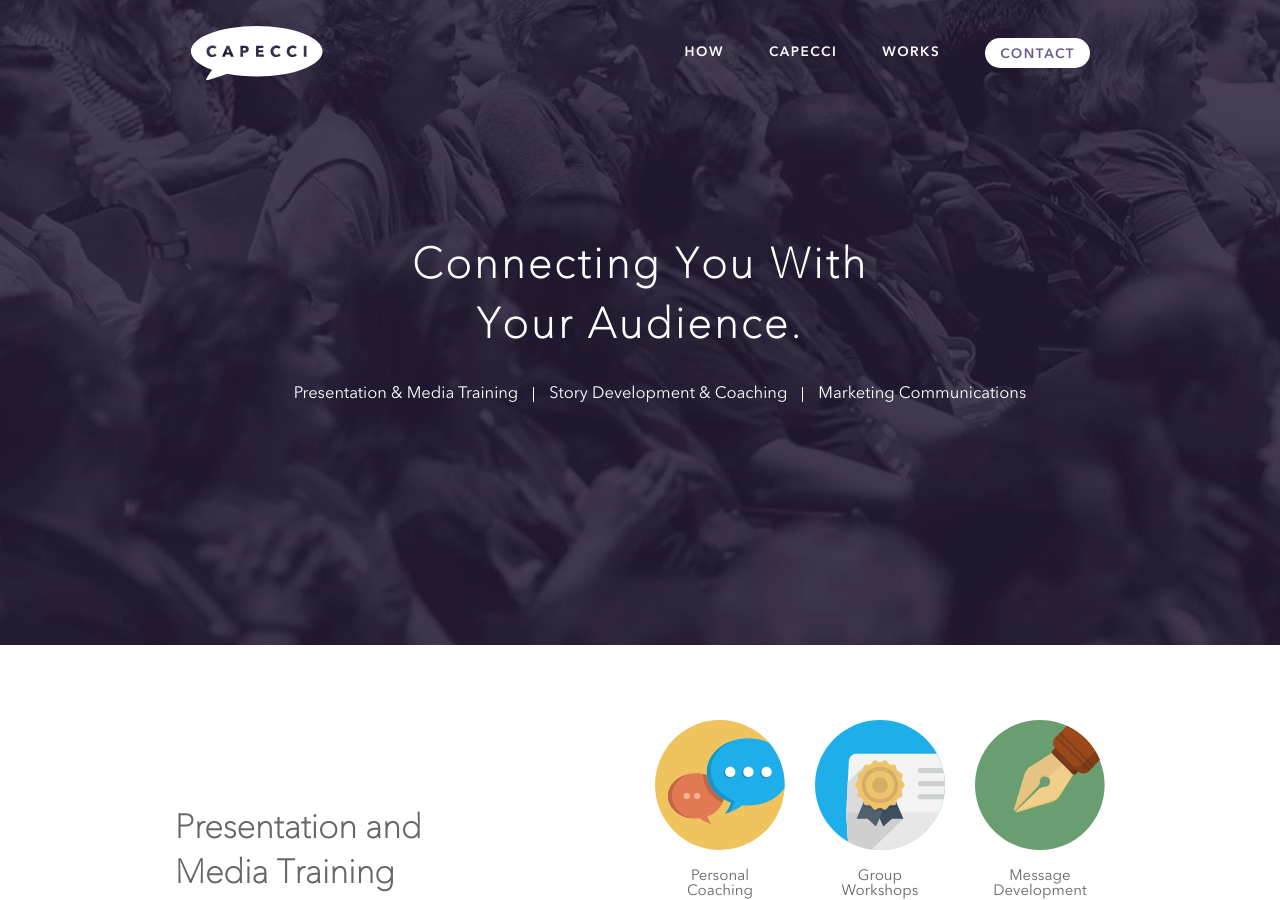
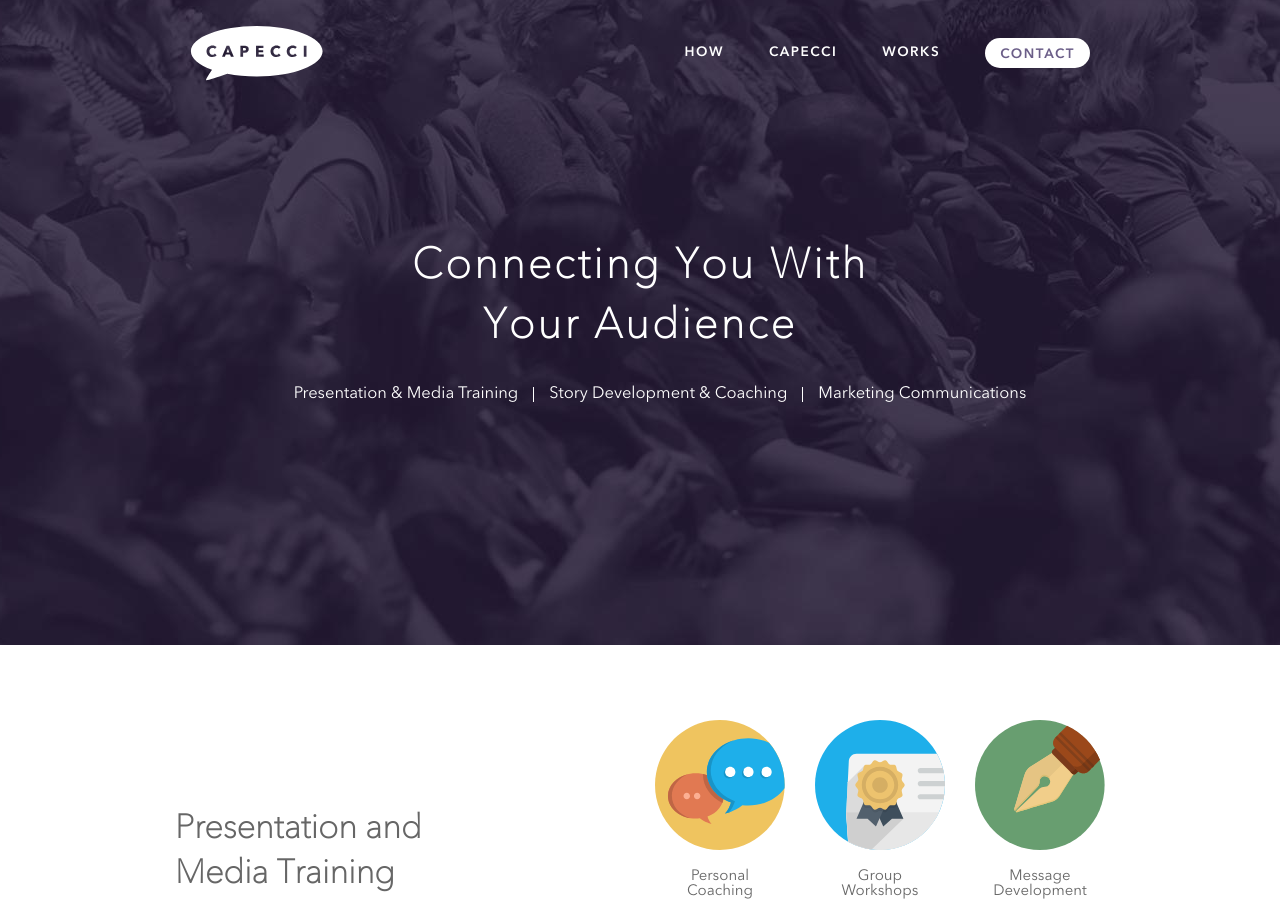
Before and after one commit to tbenbow/capecci, a Jekyll site: the page built from index.html, in a window 1280 px wide and 900 px high. Built offline with Jekyll 4.4.1, drawn with Linux system fonts in a browser that asks for light colours.

Commit message:
Updated 'index.html' via CloudCannon

```diff
--- a/index.html
+++ b/index.html
@@ -4,7 +4,7 @@ layout: default
 <section id="hero">
     <img class="hero-image" src="./img/audience.jpg" />
     <div class="content">
-        <h1 class="editable">Connecting You With<br />Your Audience.</h1>
+        <h1 class="editable">Connecting You With<br />Your Audience</h1>
         <ul>
             <li class="editable">Presentation &amp; Media Training</li>
             <li class="editable">Story Development &amp; Coaching</li>
```
